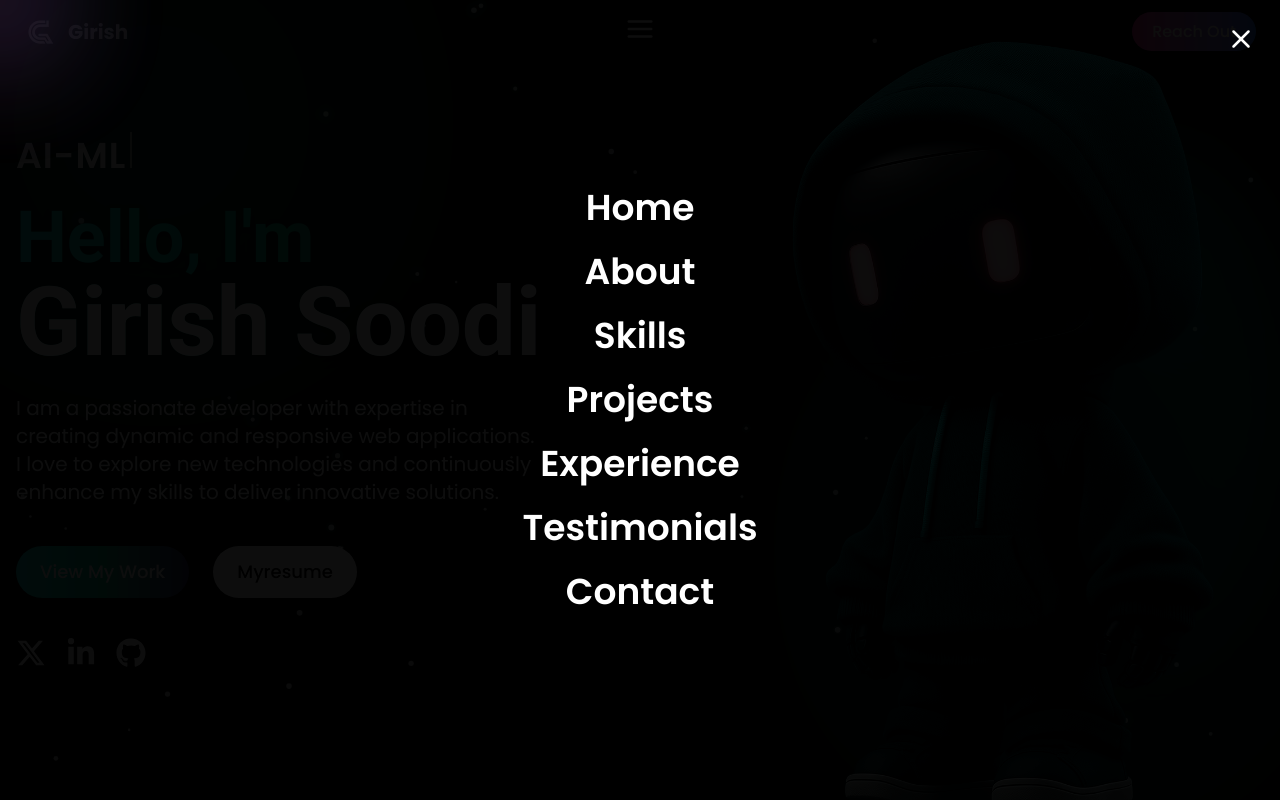
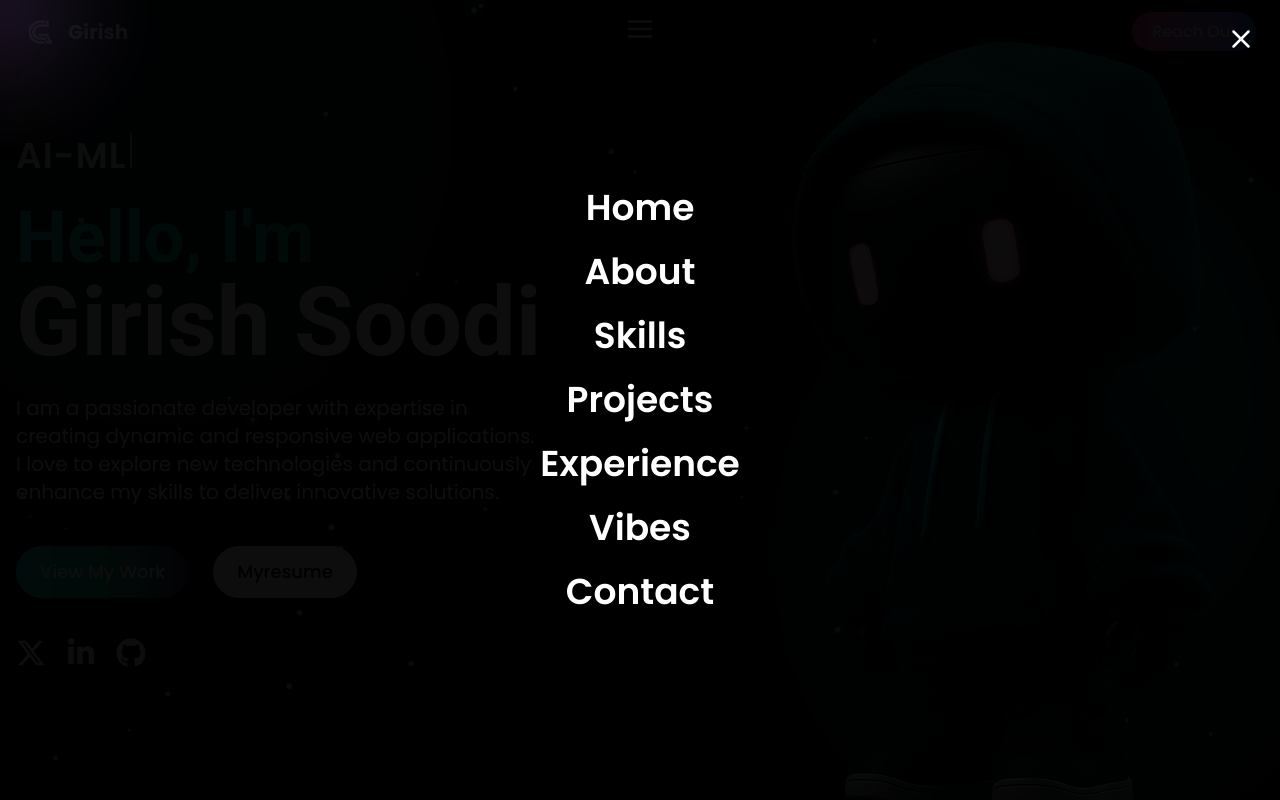
Before and after one commit to GirishSoodi/final, a React (Vite) app: page / in a window 1280 px wide. Both pictures are taken after a click on the button "Open Menu". Shown: the top 800 px of the page. Built offline with nearby package versions, Linux system fonts and the light colour scheme.

Commit message:
Replace 'Testimonials' with 'Vibes' in OverlayMenu

```diff
--- a/src/components/OverlayMenu.jsx
+++ b/src/components/OverlayMenu.jsx
@@ -35,7 +35,7 @@ export default function OverlayMenu({ isOpen, onClose }) {
                                 "Skills",
                                 "Projects",
                                 "Experience",
-                                "Testimonials",
+                                "Vibes",
                                 "Contact"
                             ].map((item , index) => (
                                 <motion.li key={item}
```
